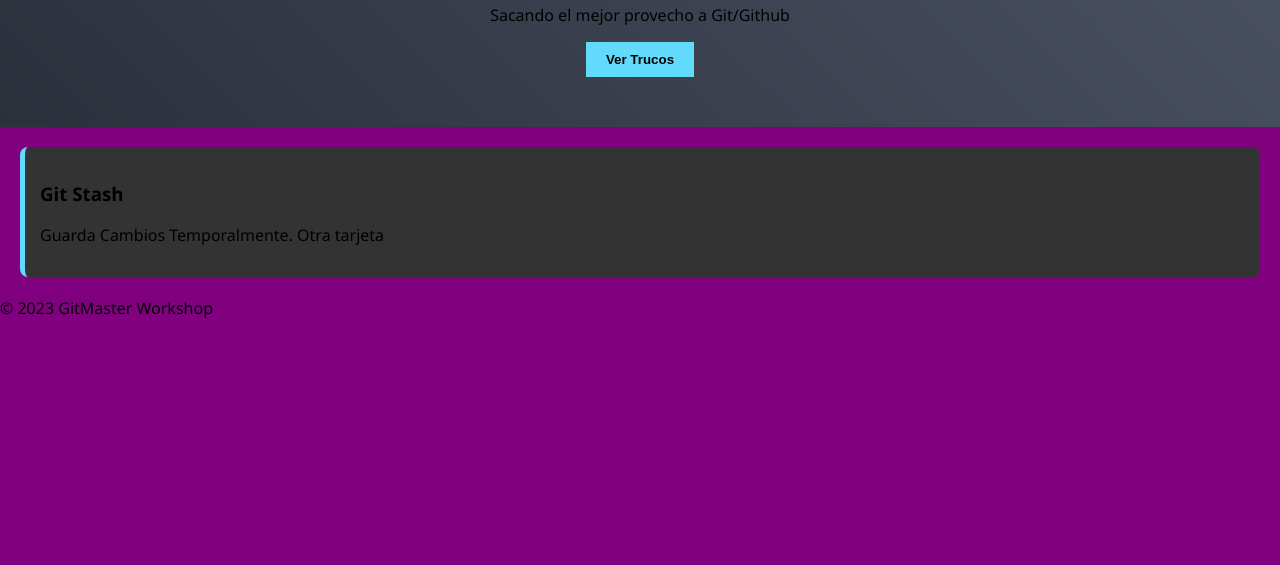
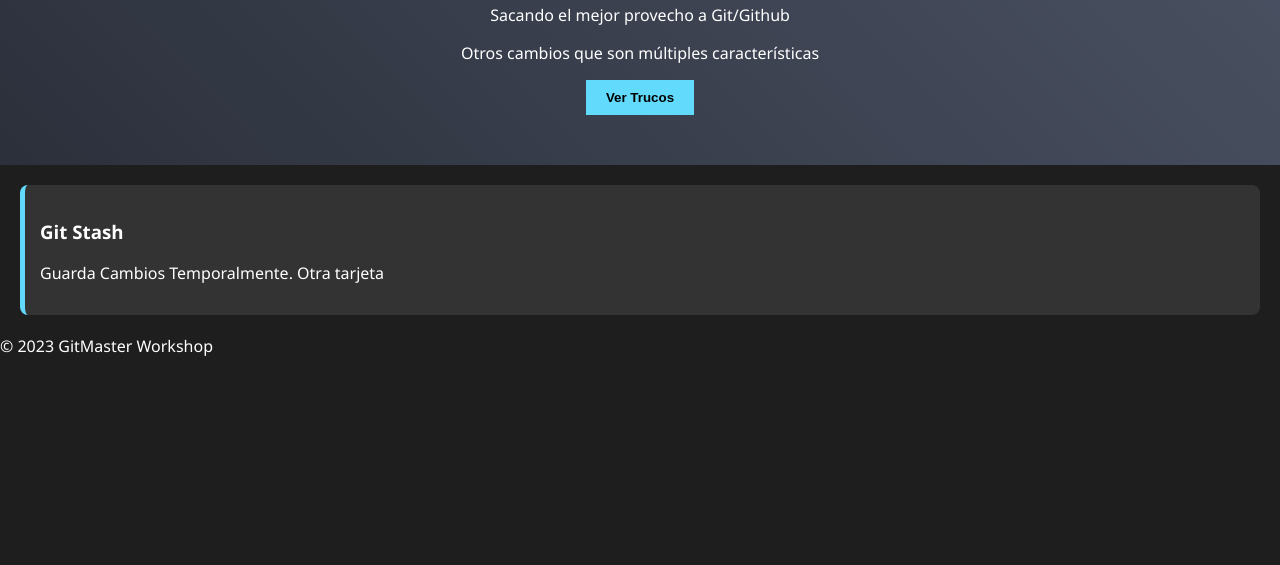
Before and after one commit to Alb3rtoGitHub/git-vida-real, a plain HTML site: page index.html in a window 1280 px wide. Shown: the part 235-800 px from the top of the page. Drawn offline with Linux system fonts and the light colour scheme.

Commit message:
Fix: Styles + Funcionalidades

```diff
--- a/index.html
+++ b/index.html
@@ -20,6 +20,7 @@
     <header class="hero">
         <h2>Domina el caos</h2>
         <p>Sacando el mejor provecho a Git/Github</p>
+        <p>Otros cambios que son múltiples características</p>
         <button id="btn-action">Ver Trucos</button>
     </header>
 
--- a/style.css
+++ b/style.css
@@ -1,8 +1,8 @@
 body {
     font-family: 'Segoe UI', sans-serif;
     margin: 0;
-    background-color: purple;
-    color: #000;
+    background-color: #1e1e1e;
+    color: #fff;
 }
 
 nav {
```
